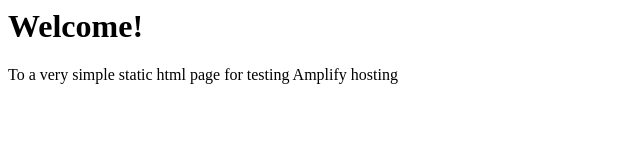
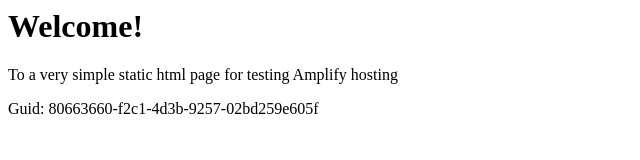
Before and after one commit to aws-aemilia-cmh/Github-PR-Commit-Integration-Test-DoNotTouch-Gith-P5X5MO5I-v1-prod-us-east-2, a website: page src/index.html in a window 1280 px wide. Shown: the whole page, without its empty margins (0-640 px from the left). Drawn offline with Linux system fonts and the light colour scheme.

Commit message:
commit from integ tests

```diff
--- a/src/index.html
+++ b/src/index.html
@@ -1,3 +1,5 @@
+
+
 <html lang="en">
 
 <head>
@@ -10,6 +12,6 @@
 <body>
     <h1>Welcome!</h1>
     <p>To a very simple static html page for testing Amplify hosting</p>
-</body>
+    <p>Guid: 80663660-f2c1-4d3b-9257-02bd259e605f</p></body>
 
 </html>
```
